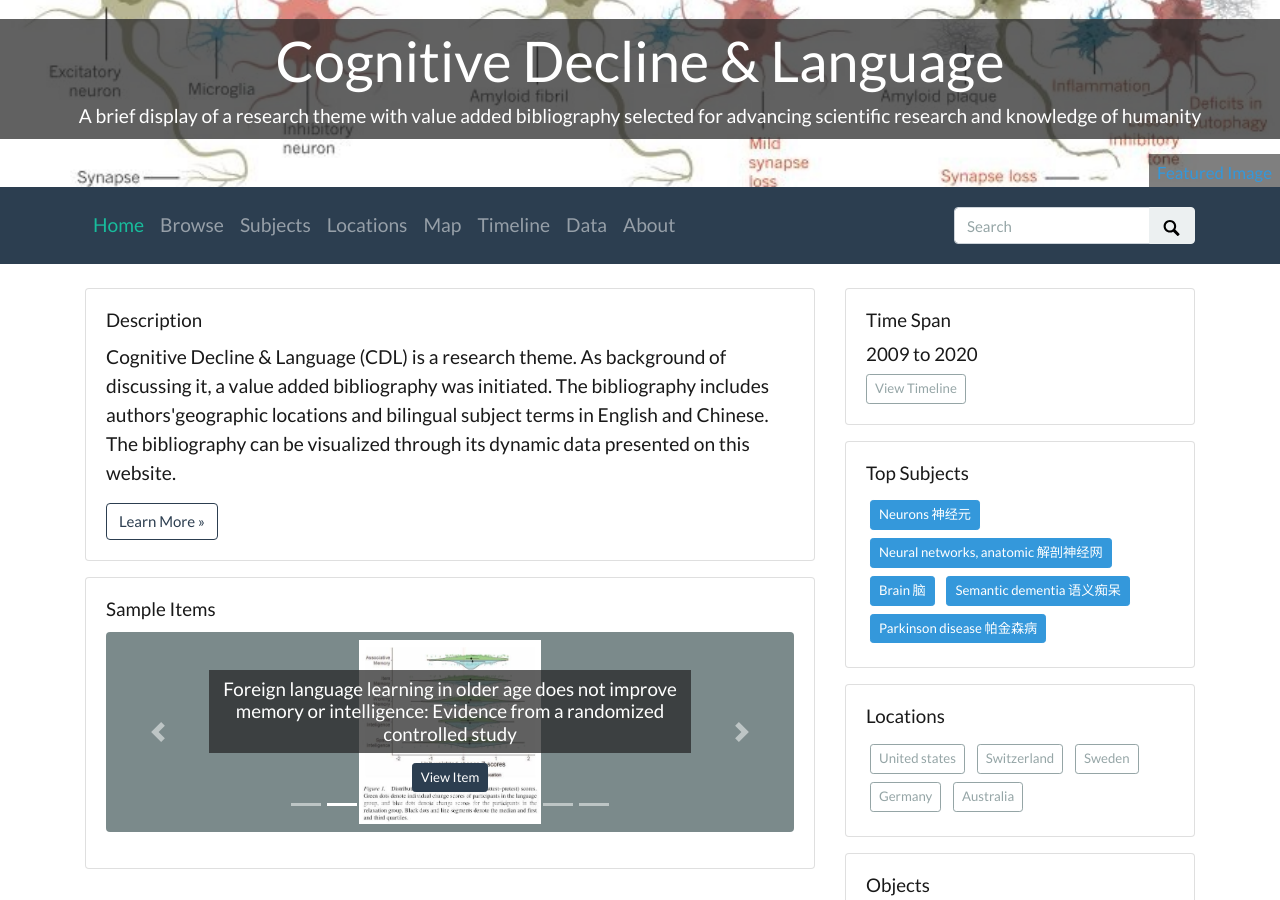
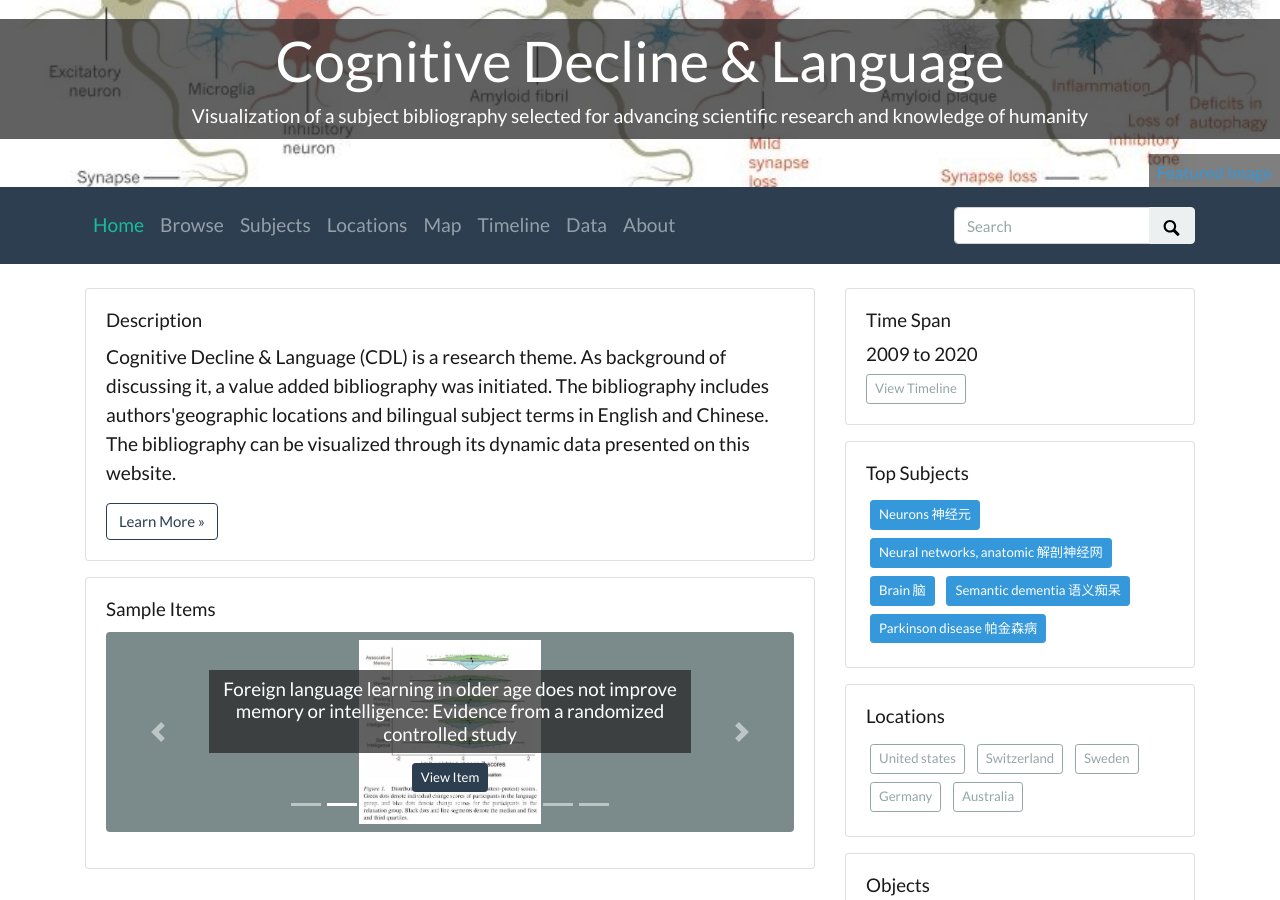
Before and after one commit to archivesw/cogfigcollection, a Jekyll site: the page built from index.md, in a window 1280 px wide and 900 px high. Built offline with Jekyll 4.4.1, drawn with Linux system fonts in a browser that asks for light colours; nearby versions of some CDN libraries.

Commit message:
Udate config.yml

```diff
--- a/_config.yml
+++ b/_config.yml
@@ -20,7 +20,7 @@ source-code: https://github.com/achives/cogfigcollection
 # title of site appears in banner
 title: Cognitive Decline & Language
 # tagline, a short phrase that will appear throughout the site in the top banner
-tagline: A brief display of a research theme with value added bibliography selected for advancing scientific research and knowledge of humanity
+tagline: Visualization of a subject bibliography selected for advancing scientific research and knowledge of humanity
 # description appears in meta tags and other locations
 # this description might appear in search result lists, keep around 160 characters max
 description: "Cognitive Decline & Language (CDL) is a research theme. As background of discussing it, a value added bibliography was initiated. The bibliography includes authors'geographic locations and  bilingual subject terms in English and Chinese.  The bibliography can be visualized through its dynamic data presented on this website."
```
